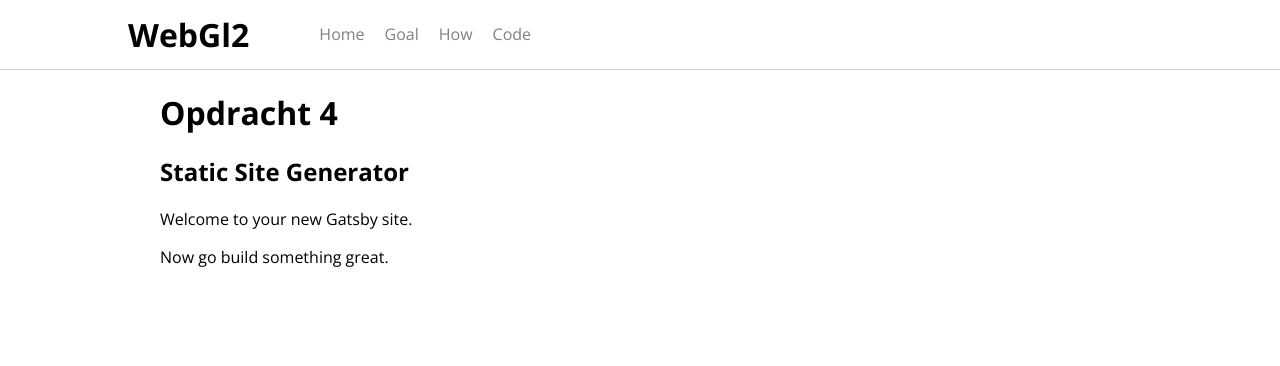
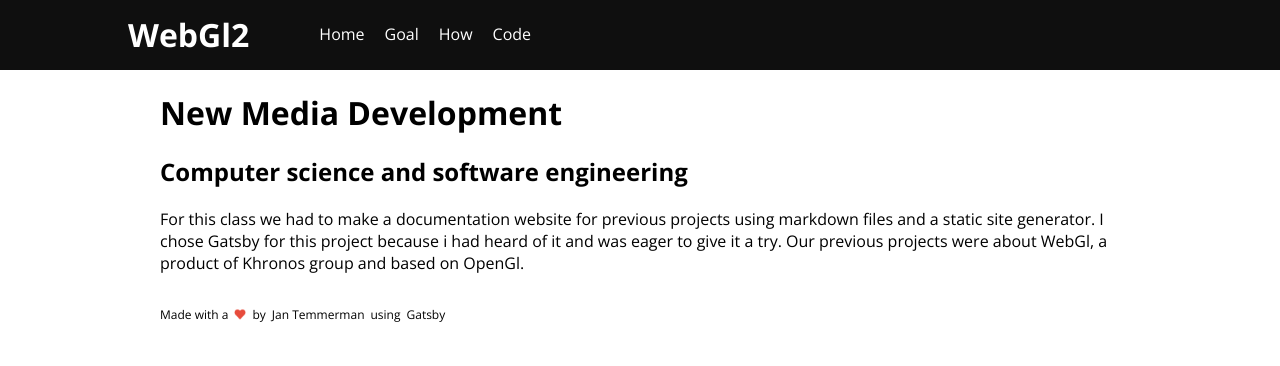
Before and after one commit to gdmgent-1819-csse2/04-ssg-gdm-1718-jantemme, a Gatsby site: page / in a window 1280 px wide. Built offline with nearby package versions, Linux system fonts and the light colour scheme; Gatsby itself is replaced by a stand-in of ours.

Commit message:
style changed

```diff
--- /dev/null
+++ b/src/components/footer.js
@@ -0,0 +1,18 @@
+import React from "react"
+import { Link } from "gatsby"
+import footerStyles from "./footer.module.css"
+
+import heart from "../images/heart.png"
+
+export default () => (
+  <header>
+    <div className={footerStyles.container}>
+      <p className={footerStyles.text}>Made with a </p>
+      <img className={footerStyles.image} src={heart} alt="heart"/>
+      <p className={footerStyles.text}> by </p>
+      <Link className={footerStyles.link} to="https://github.com/gdm-1718-jantemme">Jan Temmerman</Link>
+      <p className={footerStyles.text}> using </p>
+      <Link className={footerStyles.link} to="https://www.gatsbyjs.org/">Gatsby</Link>
+    </div>
+  </header>
+)
--- /dev/null
+++ b/src/components/footer.module.css
@@ -0,0 +1,27 @@
+@import url('https://fonts.googleapis.com/css?family=Open+Sans:300,400,700');
+
+.link {
+    font-weight: 400;
+    margin: 16px 6px;
+    color: black;
+    text-decoration: none;
+    font-family: 'Open Sans', sans-serif;
+}
+
+.image {
+    height: 12px;
+    margin: 18px 6px 14px 6px;
+}
+
+.text {
+    margin: 16px 0px 16px 0px;
+}
+
+.container{
+    bottom:0;
+    margin: auto;
+    font-size: 12px;
+    font-weight: 300;
+    display: flex;
+    flex-direction: row;
+}
--- a/src/components/header.module.css
+++ b/src/components/header.module.css
@@ -2,28 +2,30 @@
 
 .link {
     padding: 10px;
-    color: grey;
+    color: white;
     text-decoration: none;
     font-family: 'Open Sans', sans-serif;
 }
 
 .link:hover {
-    color: black;
+    color: grey;
 }
 
 .link:target {
-    color: black;
+    color: white;
     border-color: black;
     border-style: solid;
     border-width: 0px 0px 1px 0px;
 }
 
 .logo {
+    color: white;
     margin: 0px 60px 0px 0px;
 }
 
 .container{
-    border-color: lightgrey;
+    background-color: #0F0F0F;
+    border-color: #0F0F0F;
     border-style: solid;
     border-width: 0px 0px 1px 0px;
     display: flex;
--- a/src/components/layout.js
+++ b/src/components/layout.js
@@ -10,6 +10,7 @@ import PropTypes from "prop-types"
 import { StaticQuery, graphql } from "gatsby"
 
 import Header from "./header"
+import Footer from "./footer"
 //import "./layout.css"
 
 const Layout = ({ children }) => (
@@ -32,9 +33,15 @@ const Layout = ({ children }) => (
             maxWidth: 960,
             padding: `0px 1.0875rem 1.45rem`,
             paddingTop: 0,
+            height: '100%'
           }}
         >
           <main>{children}</main>
+          <div style={{
+            position: `absolute`,
+            bottom: 0,
+          }}/>
+          <Footer/>
         </div>
       </>
     )}
--- a/src/pages/index.js
+++ b/src/pages/index.js
@@ -4,10 +4,11 @@ import Layout from "../components/layout"
 
 const IndexPage = () => (
   <Layout>
-    <h1>Opdracht 4</h1>
-    <h2>Static Site Generator</h2>
-    <p>Welcome to your new Gatsby site.</p>
-    <p>Now go build something great.</p>
+    <h1>New Media Development</h1>
+    <h2>Computer science and software engineering</h2>
+    <p>For this class we had to make a documentation website for previous projects using markdown files and a static site generator.
+    I chose Gatsby for this project because i had heard of it and was eager to give it a try.
+    Our previous projects were about WebGl, a product of Khronos group and based on OpenGl.</p>
   </Layout>
 )
 
--- a/src/styles/global.css
+++ b/src/styles/global.css
@@ -4,10 +4,3 @@ body{
     margin: 0px;
     font-family: 'Open Sans', sans-serif;
 }
-
-.blog-post{
-    border-color: lightgrey;
-    border-style: solid;
-    border-width: 0px 0px 0px 2px;
-    padding: 4px;
-}
```
Also changed, not shown: src/components/template.module.css (added, +9 -0 lines), src/templates/blogTemplate.js (+5 -5 lines), src/images/heart.png (added).
